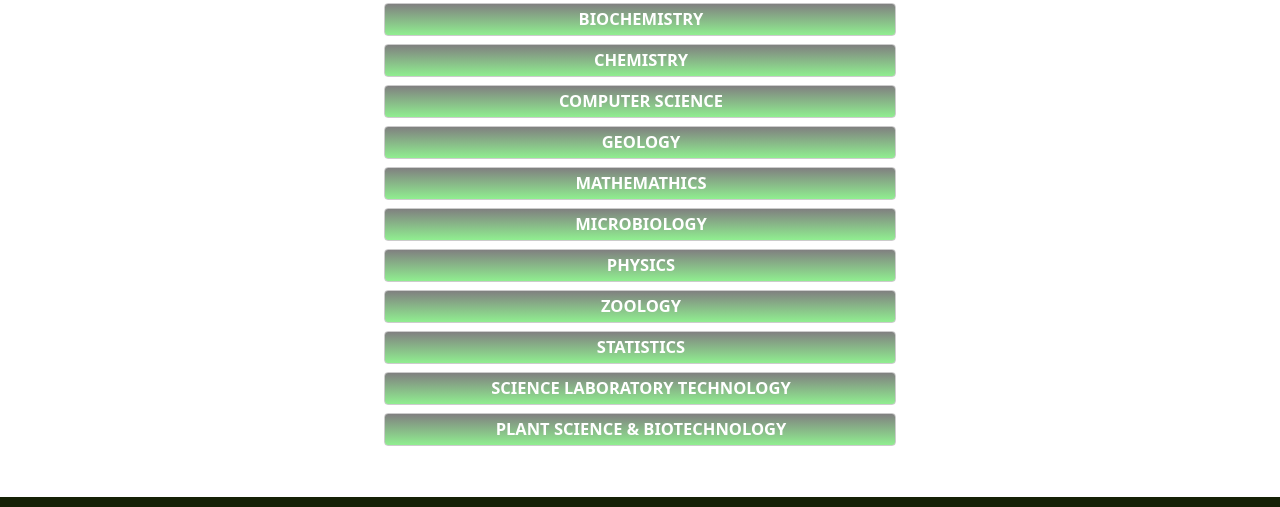
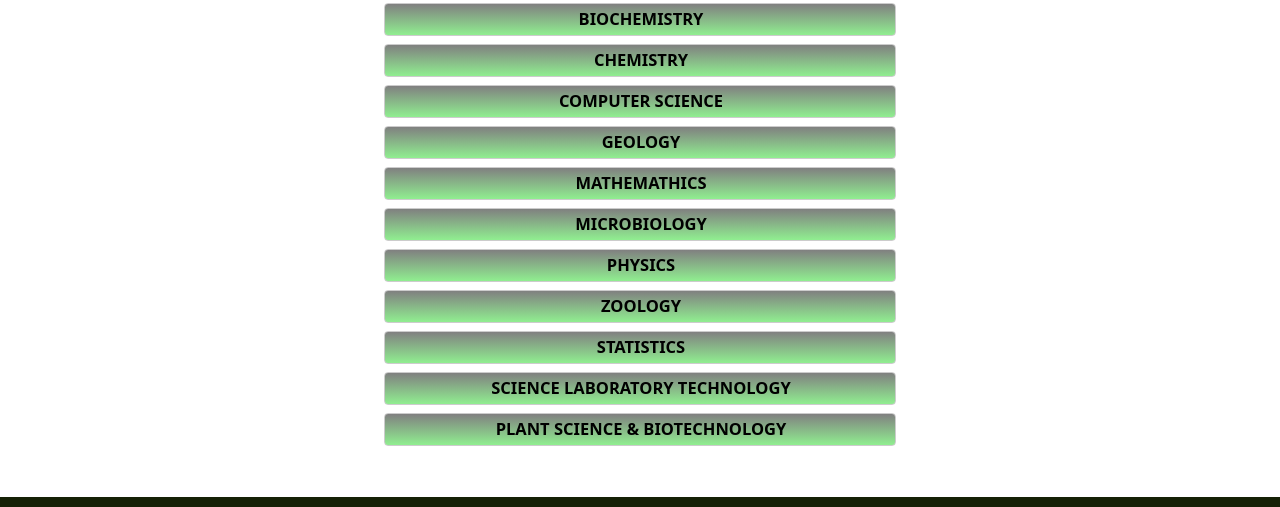
Before and after one commit to Jay-kod/fnas, a plain HTML site: page departments.html in a window 1280 px wide. Shown: the part 906-1413 px from the top of the page. Drawn offline with nearby package versions, Linux system fonts and the light colour scheme.

Commit message:
Update departments.html

```diff
--- a/departments.html
+++ b/departments.html
@@ -125,57 +125,57 @@
                                 <div class="w3-container-fluid">
                                     <button type="button" class="btn container" data-bs-toggle="tooltip" title="click for more" style="width: 100%; margin-top: -5px;">
                                         <div class="w3-border w3-round mt-1" style="padding: 3px; font-weight: bold; font-size: 1.1em; padding-left: 5px; background-image: linear-gradient(grey, lightgreen);">
-                                            <a href="Biochemistry.html" style="text-decoration: none;"><span class="w3-hover w3-hover-text-black" style="color: white;">BIOCHEMISTRY</span></a>
+                                            <a href="Biochemistry.html" style="text-decoration: none;"><span class="w3-hover w3-hover-text-white" style="color: black;">BIOCHEMISTRY</span></a>
                                         </div>
                                     </button>
                                     <button type="button" class="btn container" data-bs-toggle="tooltip" title="click for more" style="width: 100%; margin-top: -5px;">
                                         <div class="w3-border w3-round" style="padding: 3px; font-weight: bold; font-size: 1.1em; padding-left: 5px;  background-image: linear-gradient(grey, lightgreen);">
-                                            <a href="Chemistry.html" style="text-decoration: none;"><span class="w3-hover w3-hover-text-black" style="color: white;">CHEMISTRY</span></a>
+                                            <a href="Chemistry.html" style="text-decoration: none;"><span class="w3-hover w3-hover-text-white" style="color: black;">CHEMISTRY</span></a>
                                         </div>
                                     </button>
                                     <button type="button" class="btn container" data-bs-toggle="tooltip" title="click for more" style="width: 100%; margin-top: -5px;">
                                         <div class="w3-border w3-round" style="padding: 3px; font-weight: bold; font-size: 1.1em; padding-left: 5px;  background-image: linear-gradient(grey, lightgreen);">
-                                            <a href="Computer-Science.html" style="text-decoration: none;"><span class="w3-hover w3-hover-text-black" style="color: white;">COMPUTER SCIENCE</span></a>
+                                            <a href="Computer-Science.html" style="text-decoration: none;"><span class="w3-hover w3-hover-text-white" style="color: black;">COMPUTER SCIENCE</span></a>
                                         </div>
                                     </button>
                                     <button type="button" class="btn container" data-bs-toggle="tooltip" title="click for more" style="width: 100%; margin-top: -5px;">
                                         <div class="w3-border w3-round" style="padding: 3px; font-weight: bold; font-size: 1.1em; padding-left: 5px;  background-image: linear-gradient(grey, lightgreen);">
-                                            <a href="Geology.html" style="text-decoration: none;"><span class="w3-hover w3-hover-text-black" style="color: white;">GEOLOGY</span></a>
+                                            <a href="Geology.html" style="text-decoration: none;"><span class="w3-hover w3-hover-text-white" style="color: black;">GEOLOGY</span></a>
                                         </div>
                                     </button>
                                     <button type="button" class="btn container" data-bs-toggle="tooltip" title="click for more" style="width: 100%; margin-top: -5px;">
                                         <div class="w3-border w3-round" style="padding: 3px; font-weight: bold; font-size: 1.1em; padding-left: 5px;  background-image: linear-gradient(grey, lightgreen);">
-                                            <a href="Maths.html" style="text-decoration: none;"><span class="w3-hover w3-hover-text-black" style="color: white;">MATHEMATHICS</span></a>
+                                            <a href="Maths.html" style="text-decoration: none;"><span class="w3-hover w3-hover-text-white" style="color: black;">MATHEMATHICS</span></a>
                                         </div>
                                     </button>
                                     <button type="button" class="btn container" data-bs-toggle="tooltip" title="click for more" style="width: 100%; margin-top: -5px;">
                                         <div class="w3-border w3-round" style="padding: 3px; font-weight: bold; font-size: 1.1em; padding-left: 5px;  background-image: linear-gradient(grey, lightgreen);">
-                                            <a href="Microbiology.html" style="text-decoration: none;"><span class="w3-hover w3-hover-text-black" style="color: white;">MICROBIOLOGY</span></a>
+                                            <a href="Microbiology.html" style="text-decoration: none;"><span class="w3-hover w3-hover-text-white" style="color: black;">MICROBIOLOGY</span></a>
                                         </div>
                                     </button>
                                     <button type="button" class="btn container" data-bs-toggle="tooltip" title="click for more" style="width: 100%; margin-top: -5px;">
                                         <div class="w3-border w3-round" style="padding: 3px; font-weight: bold; font-size: 1.1em; padding-left: 5px;  background-image: linear-gradient(grey, lightgreen);">
-                                            <a href="Physics.html" style="text-decoration: none;"><span class="w3-hover w3-hover-text-black" style="color: white;">PHYSICS</span></a>
+                                            <a href="Physics.html" style="text-decoration: none;"><span class="w3-hover w3-hover-text-white" style="color: black;">PHYSICS</span></a>
                                         </div>
                                     </button>
                                     <button type="button" class="btn container" data-bs-toggle="tooltip" title="click for more" style="width: 100%; margin-top: -5px;">
                                         <div class="w3-border w3-round" style="padding: 3px; font-weight: bold; font-size: 1.1em; padding-left: 5px;  background-image: linear-gradient(grey, lightgreen);">
-                                            <a href="PSB.html" style="text-decoration: none;"><span class="w3-hover w3-hover-text-black" style="color: white;">ZOOLOGY</span></a>
+                                            <a href="PSB.html" style="text-decoration: none;"><span class="w3-hover w3-hover-text-white" style="color: black;">ZOOLOGY</span></a>
                                         </div>
                                     </button>
                                     <button type="button" class="btn container" data-bs-toggle="tooltip" title="click for more" style="width: 100%; margin-top: -5px;">
                                         <div class="w3-border w3-round" style="font-weight: bold; padding: 3px; font-size: 1.1em; padding-left: 5px;  background-image: linear-gradient(grey, lightgreen);">
-                                            <a href="SLT.html" style="text-decoration: none;"><span class="w3-hover w3-hover-text-black" style="color: white;">STATISTICS</span></a>
+                                            <a href="SLT.html" style="text-decoration: none;"><span class="w3-hover w3-hover-text-white" style="color: black;">STATISTICS</span></a>
                                         </div>
                                     </button>
                                     <button type="button" class="btn container" data-bs-toggle="tooltip" title="click for more" style="width: 100%; margin-top: -5px;">
                                         <div class="w3-border w3-round" style="padding: 3px; font-weight: bold; font-size: 1.1em; padding-left: 5px;  background-image: linear-gradient(grey, lightgreen);">
-                                            <a href="Statistic.html" style="text-decoration: none;"><span class="w3-hover w3-hover-text-black" style="color: white;">SCIENCE LABORATORY TECHNOLOGY</span></a>
+                                            <a href="Statistic.html" style="text-decoration: none;"><span class="w3-hover w3-hover-text-white" style="color: black;">SCIENCE LABORATORY TECHNOLOGY</span></a>
                                         </div>
                                     </button>
                                     <button type="button" class="btn container" data-bs-toggle="tooltip" title="click for more" style="width: 100%; margin-top: -5px;">
                                         <div class="w3-border w3-round" style="padding: 3px; font-weight: bold; font-size: 1.1em; padding-left: 5px;  background-image: linear-gradient(grey, lightgreen);">
-                                            <a href="Zoology.html" style="text-decoration: none;"><span class="w3-hover w3-hover-text-black" style="color: white;">PLANT SCIENCE & BIOTECHNOLOGY</span></a>
+                                            <a href="Zoology.html" style="text-decoration: none;"><span class="w3-hover w3-hover-text-white" style="color: black;">PLANT SCIENCE & BIOTECHNOLOGY</span></a>
                                         </div>
                                     </button>
                                 </div>
```
